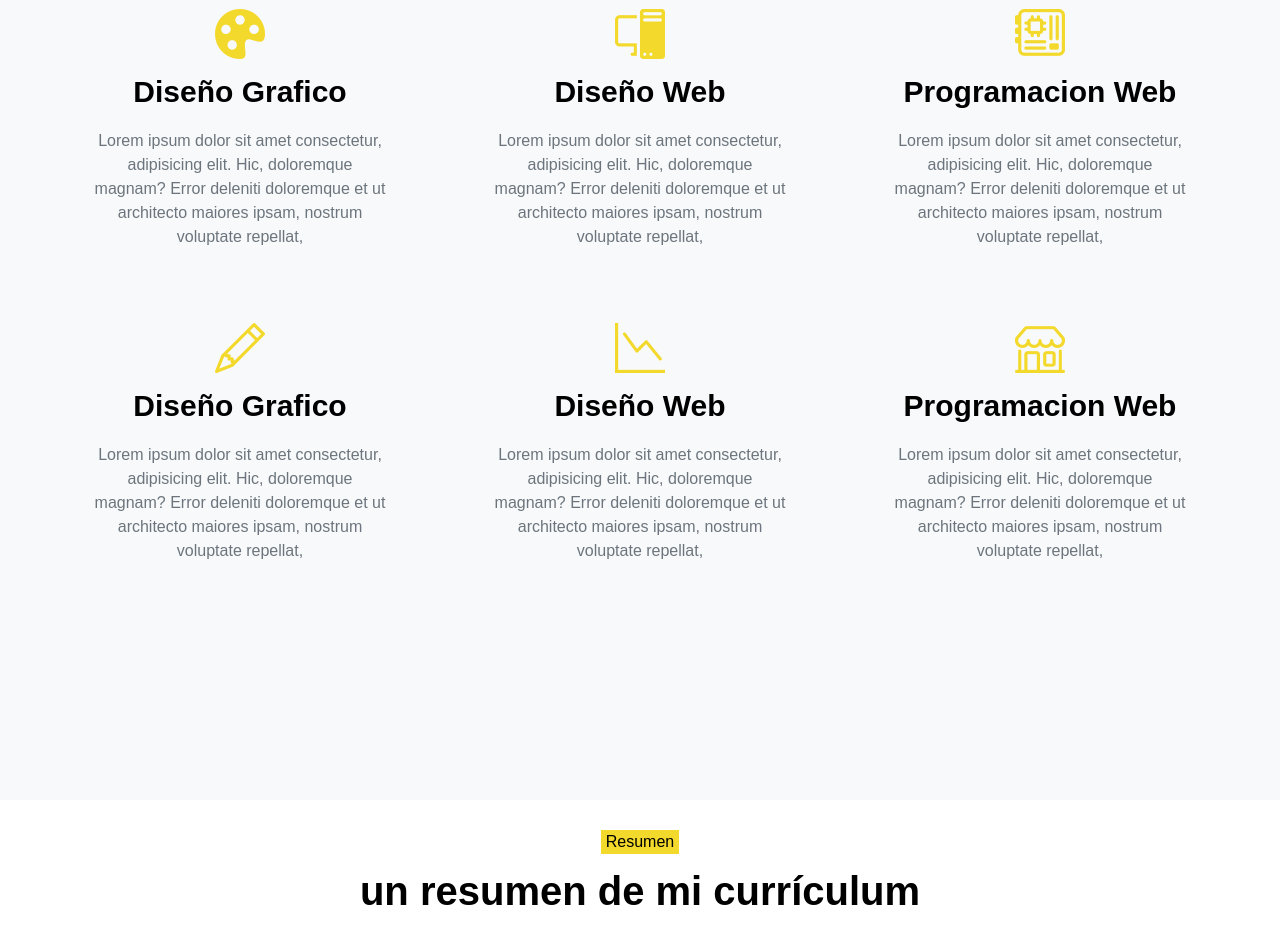
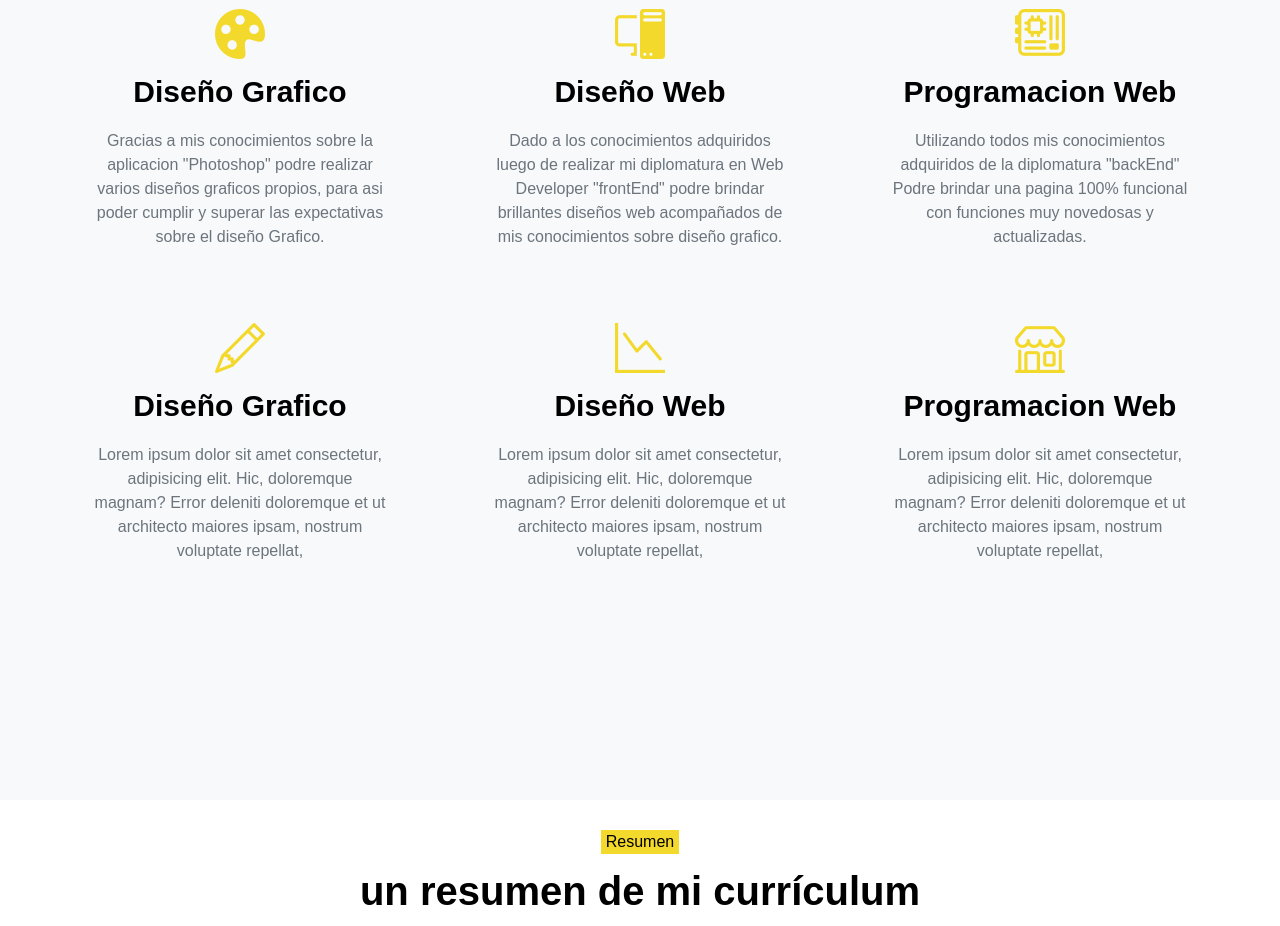
Before and after one commit to Matinavarro132/Portfolio-web-tp, a plain HTML site: page index.html in a window 1280 px wide. Shown: the part 1940-2866 px from the top of the page. Drawn offline with nearby package versions, Linux system fonts and the light colour scheme.

Commit message:
hice cambios en el html, seccion que puedo aportar

```diff
--- a/index.html
+++ b/index.html
@@ -120,17 +120,17 @@
                 <div>
                     <i class="bi bi-palette-fill"></i>
                     <h4>Diseño Grafico</h4>
-                    <p>Lorem ipsum dolor sit amet consectetur, adipisicing elit. Hic, doloremque magnam? Error deleniti doloremque et ut architecto maiores ipsam, nostrum voluptate repellat, </p>
+                    <p> Gracias a mis conocimientos sobre la aplicacion "Photoshop" podre realizar varios diseños graficos propios, para asi poder cumplir y superar las expectativas sobre el diseño Grafico.</p>
                 </div>
                 <div>
                     <i class="bi bi-pc-display"></i>
                     <h4>Diseño Web</h4>
-                    <p>Lorem ipsum dolor sit amet consectetur, adipisicing elit. Hic, doloremque magnam? Error deleniti doloremque et ut architecto maiores ipsam, nostrum voluptate repellat, </p>
+                    <p>Dado a los conocimientos adquiridos luego de realizar mi diplomatura en Web Developer "frontEnd" podre brindar brillantes diseños web acompañados de mis conocimientos sobre diseño grafico.</p>
                 </div>
                 <div>
                     <i class="bi bi-motherboard"></i>
                     <h4>Programacion Web</h4>
-                    <p>Lorem ipsum dolor sit amet consectetur, adipisicing elit. Hic, doloremque magnam? Error deleniti doloremque et ut architecto maiores ipsam, nostrum voluptate repellat, </p>
+                    <p>Utilizando todos mis conocimientos adquiridos de la diplomatura "backEnd" Podre brindar una pagina 100% funcional con funciones muy novedosas y actualizadas.</p>
                 </div>
                 <div>
                     <i class="bi bi-pencil"></i>
```
